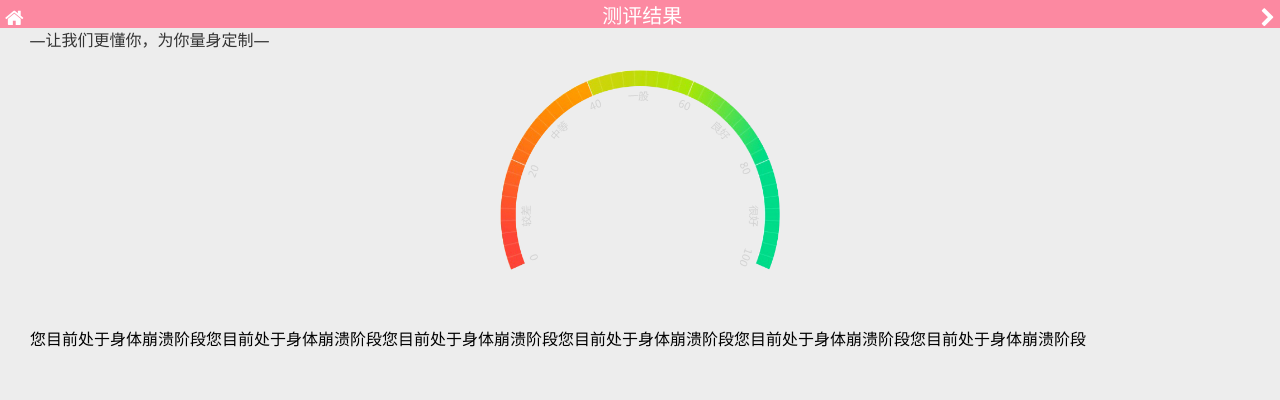
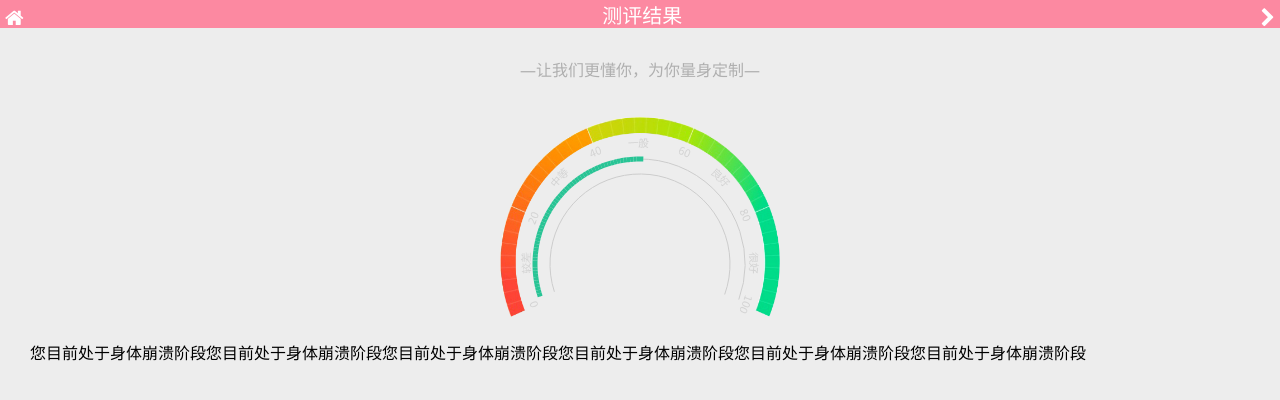
Before and after one commit to zeroyan/37deg, a plain HTML site: page web/evaluation.html in a window 1280 px wide. Drawn offline with Linux system fonts and the light colour scheme.

Commit message:
mod:some detail

```diff
--- a/web/css/app.css
+++ b/web/css/app.css
@@ -127,8 +127,13 @@ body{
     margin: 150px auto;
     background-color: #fff;
     padding:15px;
+    /*color: rgba(252,137,161,1);*/
+    color: rgba(150,150,150,1);
+    border-radius: 10px;
+}
+.modal-data-title{
     color: rgba(252,137,161,1);
-    border-radius: 10px;
+    font-size: 1.8rem;
 }
 .modal-data .form-group{
     border-bottom: 0;
@@ -137,6 +142,14 @@ body{
     height:1px;
     border:none;
     border-top:1px dashed #CCCCCC;
+    margin: 0;
+}
+.modal-data>p{
+    padding: 0;
+    margin: 0;
+    margin-left: 1rem;
+    margin-bottom: .5rem;
+    font-size: 1.4rem;
 }
 #user_child_gender .app-add-child{
     padding-left: 1rem;
@@ -158,7 +171,13 @@ body{
 #app-form-text input[type=number]:focus{
     outline:medium;
 }
-
+.res-sector{
+    text-align: center;
+}
+.res-sector>p{
+    color: rgb(175,175,175);
+    margin: 3rem 0;
+}
 .res-header{
     background-color: rgba(252,137,161,1);
     color: #FFFFFF;
@@ -189,7 +208,8 @@ body{
     border-radius: 10px;
     width: 90%;
     margin: 1rem 0;
-    padding: .5em 0em;
+    padding: .5rem 0;
+    font-size: 1.2rem;
 }
 .res-article>ul:first-child .app-btn-active, .modal-data .form-group ul .app-btn-active{
     background-color: rgba(252,137,161,1);
--- a/web/evaluation.html
+++ b/web/evaluation.html
@@ -16,11 +16,9 @@
             <span>测评结果</span>
             <span class="am-icon-chevron-right am-icon-sm am-fr" onclick="location.href='analysis.html'"></span>
         </header>
-        <section class="">
+        <section class="res-sector">
             <p>—让我们更懂你，为你量身定制—</p>
-        </section>
-        <section class="res-sector" style="text-align: center">
-            <canvas id="sector_diagram" height="250"></canvas>
+            <canvas id="sector_diagram" height="220"></canvas>
         </section>
         <section class="res-detail">
             <p>您目前处于身体崩溃阶段您目前处于身体崩溃阶段您目前处于身体崩溃阶段您目前处于身体崩溃阶段您目前处于身体崩溃阶段您目前处于身体崩溃阶段</p>
--- a/web/js/evaluation.js
+++ b/web/js/evaluation.js
@@ -11,25 +11,44 @@ var drawSector = function(id){
     //color_list = ["rgb(251,71,64)","rgb(250，95，53)","rgb(252，122，43)","rgb(253，146，40)",
     //              "rgb(200,212,49)","rgb(180，222，49)","rgb(123，122，67)","rgb(51，216，119)",
     //              "rgb(36，217，139)","rgb(37，215，138)"];
-    //start_angle = 0.75*Math.PI;
-    //for(var i=0; i<10; i+=1){
-    //    context.beginPath();
-    //    context.arc(150,150,100,start_angle,start_angle+0.15*Math.PI,false);
-    //    context.lineWidth = 15;
-    //    context.strokeStyle = color_list[i];
-    //    context.stroke();
-    //    context.closePath();
-    //    start_angle += 0.15*Math.PI;
-    //}
     outline = new Image;
     outline.src = "./images/sector_outline.png";
     outline.onload = function(){
         drowImage(context, outline);
+    };
+    start_angle = 0.9*Math.PI;
+    for(var i=0; i<10; i+=1){
+        context.beginPath();
+        context.arc(150,150,90,start_angle,start_angle+0.121*Math.PI,false);
+        context.lineWidth = 1;
+        context.strokeStyle = "#cccccc";
+        context.stroke();
+        context.closePath();
+        start_angle += 0.121*Math.PI;
     }
+    context.beginPath();
+    context.arc(150,150,105,0.9*Math.PI,2.11*Math.PI,false);
+    context.lineWidth = 1;
+    context.strokeStyle = "#cccccc";
+    context.stroke();
+    context.closePath();
+    start_angle = 0.9*Math.PI;
+    var draw_result_line = setInterval(function(){
+        context.beginPath();
+        context.arc(150,150,105,start_angle,start_angle+0.01*Math.PI,false);//终点需要改变
+        context.lineWidth = 5;
+        context.strokeStyle = "rgb(40,196,149)";
+        context.stroke();
+        context.closePath();
+        start_angle += 0.01*Math.PI;
+        if(start_angle > 1.5*Math.PI){
+            clearInterval(draw_result_line);
+        }
+    },10);
 };
 
 var drowImage = function(context, img){
-    context.drawImage(img,10,0,280,200);
+    context.drawImage(img,10,3,280,200);
 };
 
 $(function(){
```
Also changed, not shown: web/input.html (+9 -7 lines).
